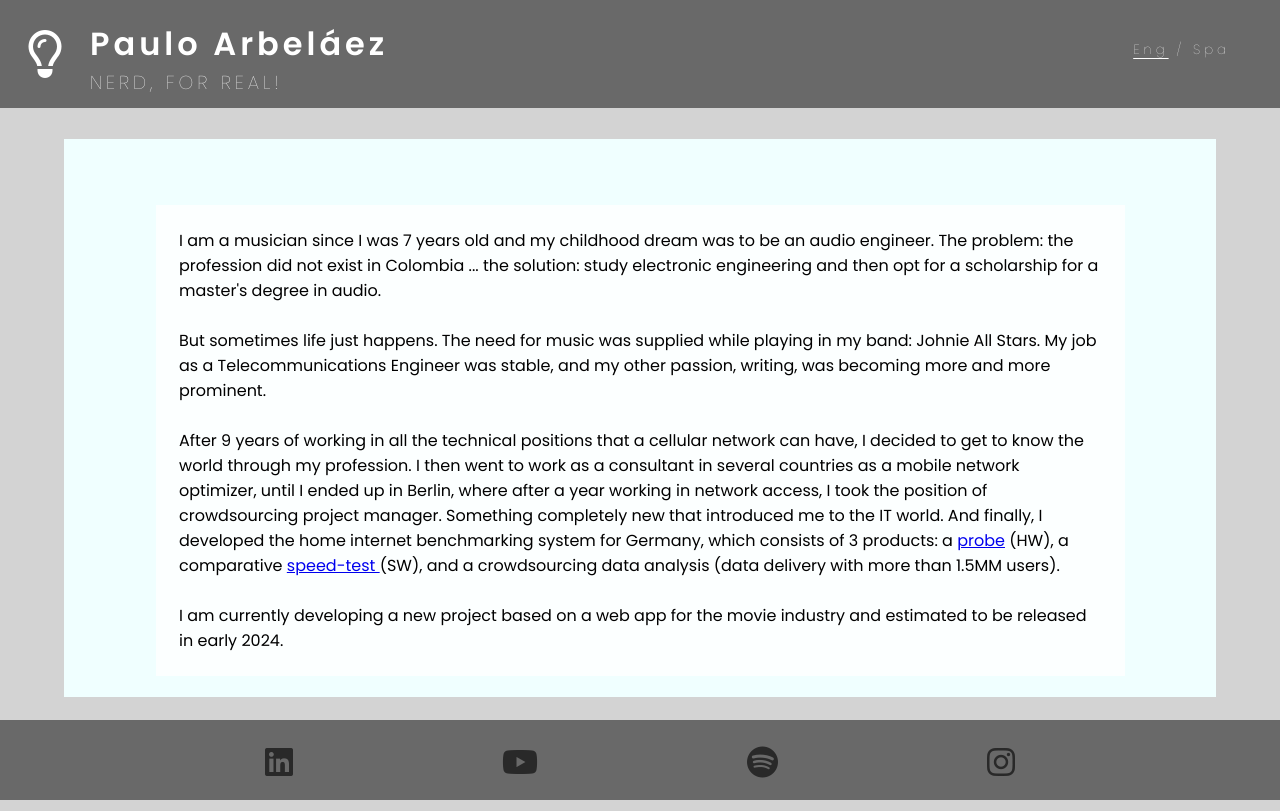
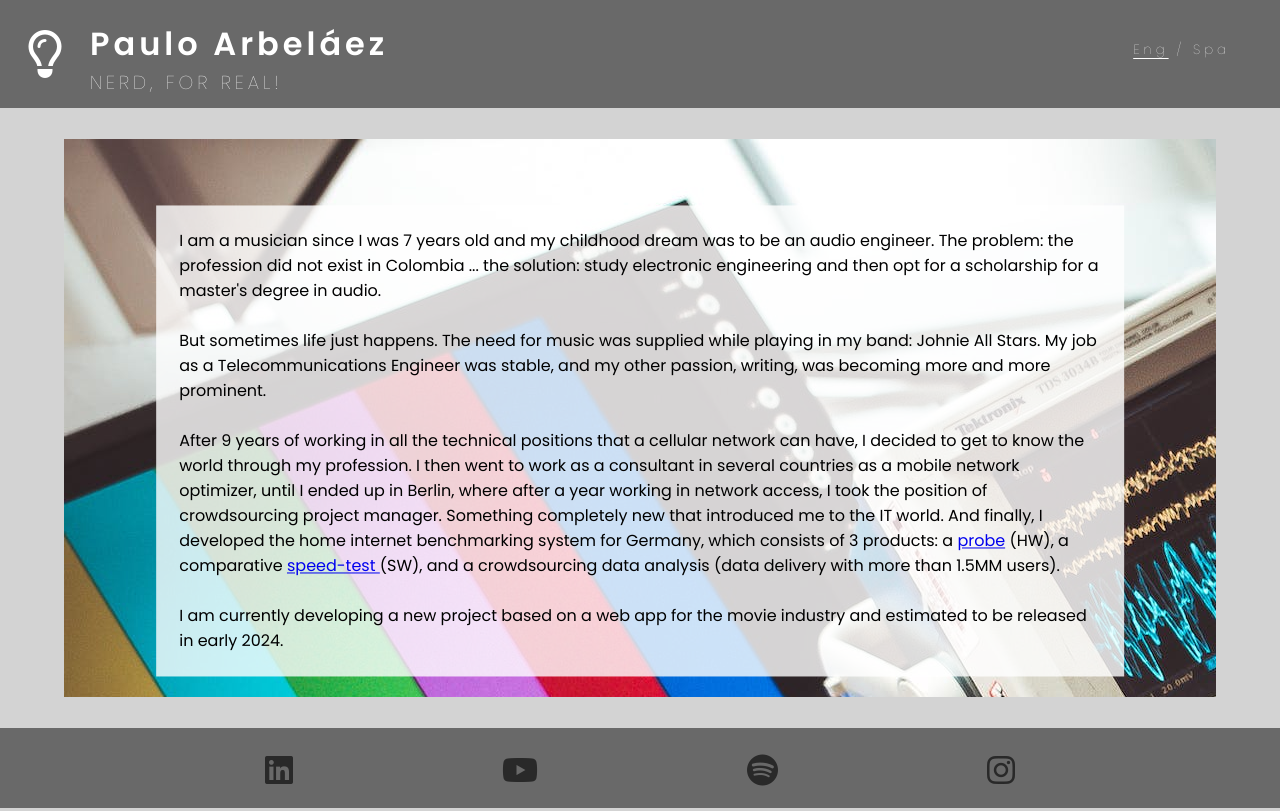
Before and after one commit to Parbelaez/p1-html-css, a plain HTML site: page engineering.html in a window 1280 px wide. Drawn offline with Linux system fonts and the light colour scheme.

Commit message:
Fix scroll styling for the engineering text

```diff
--- a/assets/css/style.css
+++ b/assets/css/style.css
@@ -213,6 +213,12 @@ footer {
     color: #292929;
 }
 
+.fixed-footer {
+    position: fixed;
+    bottom: 0;
+    width: 100vw;
+}
+
 /* general */
 
 .hobby-body {
@@ -229,7 +235,7 @@ footer {
 }
 
 #engineering-article {
-    background-image: url(./assets/images/engineering_osc.jpeg);
+    background-image: url(../images/engineering_osc.jpeg);
     background-color: azure;
     width: auto;
     height: 90%;
@@ -242,6 +248,7 @@ footer {
 #engineering-text {
     background-color: rgba(255, 255, 255, 0.8);
     width: 80%;
+    max-height: 80%;
     margin: 2% auto;
     padding: 2%;
     position: absolute;
@@ -249,6 +256,7 @@ footer {
     left: 50%;
     transform: translate(-50%, -50%);
     overflow: scroll;
+    overflow-x: hidden;
 }
 
 #img-wrapper {
@@ -297,12 +305,6 @@ footer {
 #writing-page {
     display: flex;
     align-items: center;
-}
-
-footer {
-    position: fixed;
-    bottom: 0;
-    width: 100vw;
 }
 
 /* film */
@@ -467,6 +469,13 @@ footer {
 
 }
 
+@media (min-width: 766px) {
+
+    #engineering-text {
+        overflow-y: hidden;
+    }
+}
+
 @media (max-width: 600px) {
 
     header {
```
Also changed, not shown: writing.html (+1 -1 lines).
